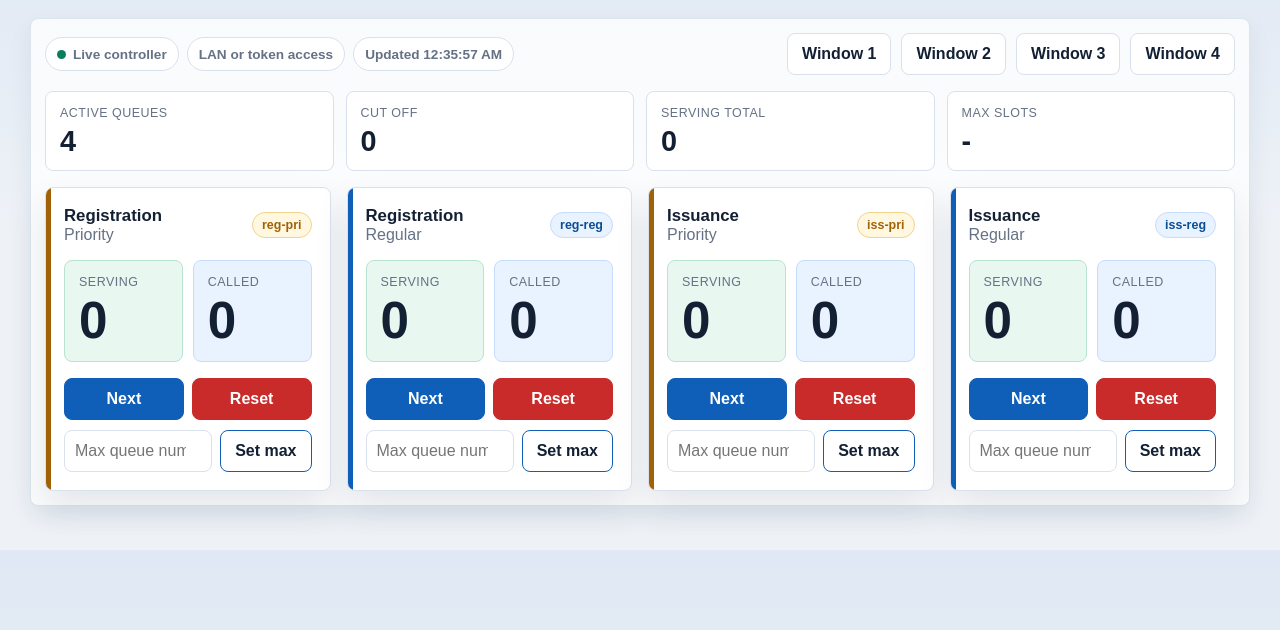
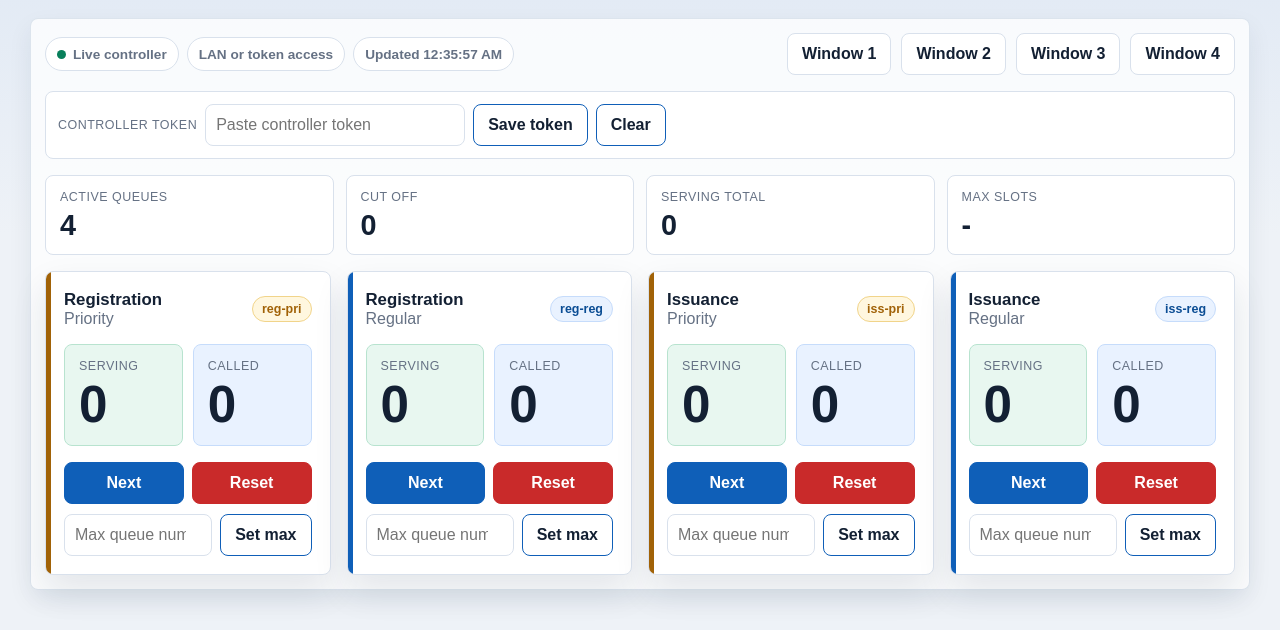
Before and after one commit to donaks/PSA-queuing, a Flask app: page /controller in a window 1280 px wide. Shown: the part 85-715 px from the top of the page. Run offline with Flask 3, Linux system fonts and the light colour scheme.

Commit message:
Add controller token controls

```diff
--- a/templates/base.html
+++ b/templates/base.html
@@ -298,6 +298,10 @@
       color: var(--text);
     }
 
+    input.token-input {
+      width: min(260px, 100%);
+    }
+
     .notice {
       margin: 14px 0 0;
       color: #7c4a03;
@@ -382,6 +386,18 @@
       align-items: center;
     }
 
+    .token-panel {
+      display: flex;
+      flex-wrap: wrap;
+      gap: 8px;
+      align-items: center;
+      margin-bottom: 16px;
+      padding: 12px;
+      background: #fff;
+      border: 1px solid var(--line);
+      border-radius: 8px;
+    }
+
     @media (max-width: 720px) {
       .topbar {
         align-items: flex-start;
--- a/templates/index.html
+++ b/templates/index.html
@@ -28,6 +28,13 @@
         </div>
       </div>
 
+      <div class="token-panel">
+        <span class="label">Controller token</span>
+        <input class="token-input" id="tokenInput" type="password" placeholder="Paste controller token" autocomplete="off">
+        <button class="secondary" id="saveToken" type="button">Save token</button>
+        <button class="secondary" id="clearToken" type="button">Clear</button>
+      </div>
+
       <div class="summary-grid" id="summary"></div>
       <section class="grid" id="queues"></section>
     </section>
@@ -48,8 +55,13 @@
       history.replaceState({}, "", window.location.pathname);
     }
 
-    document.getElementById("tokenStatus").textContent =
-      localStorage.getItem("queue_admin_token") ? "Controller token saved" : "LAN or token access";
+    function updateTokenStatus() {
+      const hasToken = Boolean(localStorage.getItem("queue_admin_token"));
+      document.getElementById("tokenStatus").textContent = hasToken ? "Controller token saved" : "LAN or token access";
+      document.getElementById("tokenInput").value = "";
+    }
+
+    updateTokenStatus();
 
     function adminHeaders() {
       const token = localStorage.getItem("queue_admin_token") || "";
@@ -100,6 +112,9 @@
       });
       const payload = await response.json().catch(() => ({}));
       if (!response.ok) {
+        if (response.status === 403) {
+          throw new Error("Controller access denied. Save the controller token, then try again.");
+        }
         throw new Error(payload.error || "Request failed");
       }
       return payload;
@@ -177,6 +192,24 @@
       }
     });
 
+    document.getElementById("saveToken").addEventListener("click", () => {
+      const token = document.getElementById("tokenInput").value.trim();
+      const notice = document.getElementById("notice");
+      if (!token) {
+        notice.textContent = "Paste the controller token first.";
+        return;
+      }
+      localStorage.setItem("queue_admin_token", token);
+      updateTokenStatus();
+      notice.textContent = "Controller token saved. You can now use Next, Reset, and Set max.";
+    });
+
+    document.getElementById("clearToken").addEventListener("click", () => {
+      localStorage.removeItem("queue_admin_token");
+      updateTokenStatus();
+      document.getElementById("notice").textContent = "Controller token cleared.";
+    });
+
     refresh();
     setInterval(refresh, 2500);
   </script>
```
Also changed, not shown: templates/window.html (+35 -0 lines).
